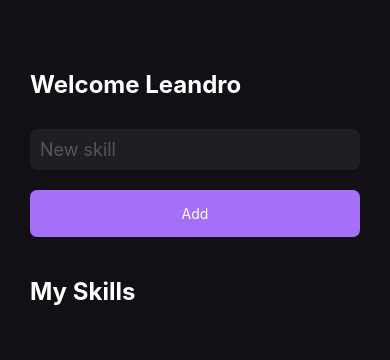
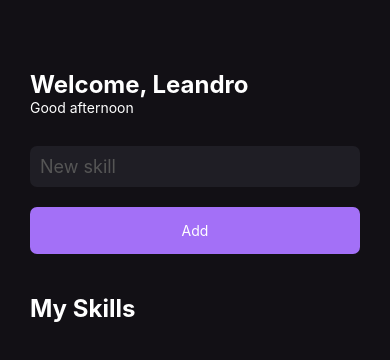
Before and after one commit to Azanniel/my-skills-ignite-chapter-1, a React Native app: screen / in a window 390 px wide. Shown: the top 360 px of the page. Built offline with nearby package versions, Linux system fonts and the light colour scheme.

Commit message:
add greetings text

```diff
--- a/src/pages/Home.js
+++ b/src/pages/Home.js
@@ -1,4 +1,4 @@
-import React, {useState} from 'react';
+import React, {useState, useEffect} from 'react';
 import {
   View,
   Text,
@@ -14,6 +14,7 @@
 export function Home() {
   const [newSkill, setNewSkill] = useState('');
   const [mySkills, setMySkills] = useState([]);
+  const [greetings, setGreetings] = useState('');
 
   function handleAddNewSkill() {
     if (newSkill.trim()) {
@@ -22,9 +23,22 @@
     }
   }
 
+  useEffect(() => {
+    const currentHour = new Date().getHours();
+
+    if (currentHour < 12) {
+      setGreetings('Good morning');
+    } else if (currentHour >= 12 && currentHour < 18) {
+      setGreetings('Good afternoon');
+    } else {
+      setGreetings('Good night');
+    }
+  }, []);
+
   return (
     <View style={styles.container}>
-      <Text style={styles.title}>Welcome Leandro</Text>
+      <Text style={styles.title}>Welcome, Leandro</Text>
+      <Text style={styles.greetings}>{greetings}</Text>
 
       <TextInput
         style={styles.input}
@@ -61,6 +75,10 @@
     fontWeight: 'bold',
   },
 
+  greetings: {
+    color: '#fff',
+  },
+
   input: {
     backgroundColor: '#1f1e25',
     color: '#fff',
```
